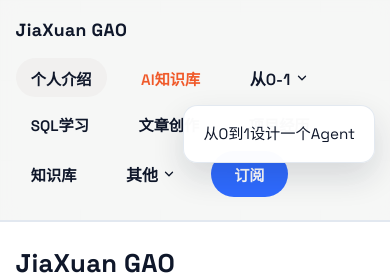
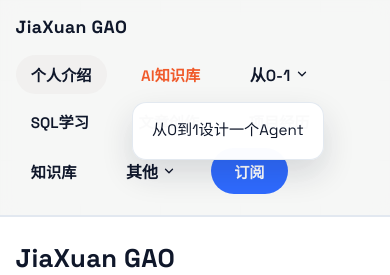
Before and after one commit to woaicat/personal, a Next.js app: page / in a window 390 px wide. Both pictures are taken after a click on the button "从0-1". Shown: the top 275 px of the page. Built offline with nearby package versions, Linux system fonts and the light colour scheme; no server answers.

Commit message:
fix(portfolio): improve dropdown hover and header height

```diff
--- a/app/globals.css
+++ b/app/globals.css
@@ -80,7 +80,8 @@ button {
   display: flex;
   align-items: center;
   justify-content: space-between;
-  padding: 1.2rem 0;
+  height: 62px;
+  padding: 0;
   gap: 1rem;
 }
 
@@ -98,6 +99,16 @@ button {
 
 .nav-dropdown {
   position: relative;
+}
+
+.nav-dropdown::after {
+  position: absolute;
+  top: 100%;
+  left: 50%;
+  width: 220px;
+  height: 0.45rem;
+  content: "";
+  transform: translateX(-50%);
 }
 
 .top-tab-disclosure {
@@ -1257,8 +1268,30 @@ button {
 
 @media (max-width: 780px) {
   .nav {
+    height: auto;
+    min-height: 0;
     flex-direction: column;
     align-items: flex-start;
+    padding: 1rem 0 1.1rem;
+  }
+
+  .nav-dropdown::after {
+    left: 0;
+    width: 100%;
+    transform: none;
+  }
+
+  .nav-dropdown-menu {
+    right: 0;
+    left: auto;
+    max-width: calc(100vw - 32px);
+    transform: translateY(-4px);
+  }
+
+  .nav-dropdown:hover .nav-dropdown-menu,
+  .nav-dropdown:focus-within .nav-dropdown-menu,
+  .nav-dropdown-menu.is-open {
+    transform: translateY(0);
   }
 
   .nav-links {
--- a/components/portfolio/PortfolioShell.tsx
+++ b/components/portfolio/PortfolioShell.tsx
@@ -1,7 +1,7 @@
 "use client";
 
 import { ChevronDown } from "lucide-react";
-import { useState } from "react";
+import { useEffect, useRef, useState } from "react";
 import type { SiteContent } from "@/lib/types";
 
 type PortfolioHeaderProps = {
@@ -12,10 +12,34 @@ type PortfolioHeaderProps = {
 
 export function PortfolioHeader({ site, activeTab, onTopTabClick }: PortfolioHeaderProps) {
   const [openDropdown, setOpenDropdown] = useState<"agent" | "other" | null>(null);
+  const closeTimerRef = useRef<ReturnType<typeof setTimeout> | null>(null);
+
+  const clearCloseTimer = () => {
+    if (closeTimerRef.current) {
+      clearTimeout(closeTimerRef.current);
+      closeTimerRef.current = null;
+    }
+  };
+
+  const openMenu = (dropdown: "agent" | "other") => {
+    clearCloseTimer();
+    setOpenDropdown(dropdown);
+  };
+
+  const scheduleClose = () => {
+    clearCloseTimer();
+    closeTimerRef.current = setTimeout(() => {
+      setOpenDropdown(null);
+      closeTimerRef.current = null;
+    }, 180);
+  };
 
   const toggleDropdown = (dropdown: "agent" | "other") => {
+    clearCloseTimer();
     setOpenDropdown((current) => (current === dropdown ? null : dropdown));
   };
+
+  useEffect(() => () => clearCloseTimer(), []);
 
   return (
     <header className="site-header">
@@ -33,8 +57,8 @@ export function PortfolioHeader({ site, activeTab, onTopTabClick }: PortfolioHea
                 <div
                   className="nav-dropdown"
                   key={tab.href}
-                  onMouseEnter={() => setOpenDropdown("agent")}
-                  onMouseLeave={() => setOpenDropdown(null)}
+                  onMouseEnter={() => openMenu("agent")}
+                  onMouseLeave={scheduleClose}
                 >
                   <button
                     className="top-tab top-tab-disclosure"
@@ -45,7 +69,10 @@ export function PortfolioHeader({ site, activeTab, onTopTabClick }: PortfolioHea
                     <span>{tab.label}</span>
                     <ChevronDown aria-hidden="true" size={14} strokeWidth={2.25} />
                   </button>
-                  <div className={`nav-dropdown-menu${openDropdown === "agent" ? " is-open" : ""}`}>
+                  <div
+                    className={`nav-dropdown-menu${openDropdown === "agent" ? " is-open" : ""}`}
+                    onMouseEnter={() => openMenu("agent")}
+                  >
                     <a href={tab.href} target="_blank" rel="noreferrer" onClick={() => setOpenDropdown(null)}>
                       从0到1设计一个Agent
                     </a>
@@ -69,8 +96,8 @@ export function PortfolioHeader({ site, activeTab, onTopTabClick }: PortfolioHea
           })}
           <div
             className="nav-dropdown nav-dropdown-other"
-            onMouseEnter={() => setOpenDropdown("other")}
-            onMouseLeave={() => setOpenDropdown(null)}
+            onMouseEnter={() => openMenu("other")}
+            onMouseLeave={scheduleClose}
           >
             <button
               className="top-tab top-tab-disclosure"
@@ -81,7 +108,10 @@ export function PortfolioHeader({ site, activeTab, onTopTabClick }: PortfolioHea
               <span>其他</span>
               <ChevronDown aria-hidden="true" size={14} strokeWidth={2.25} />
             </button>
-            <div className={`nav-dropdown-menu${openDropdown === "other" ? " is-open" : ""}`}>
+            <div
+              className={`nav-dropdown-menu${openDropdown === "other" ? " is-open" : ""}`}
+              onMouseEnter={() => openMenu("other")}
+            >
               <a
                 href="#media"
                 onClick={() => {
```
Also changed, not shown: 1 other file (tests, documents, lock files or other folders).
